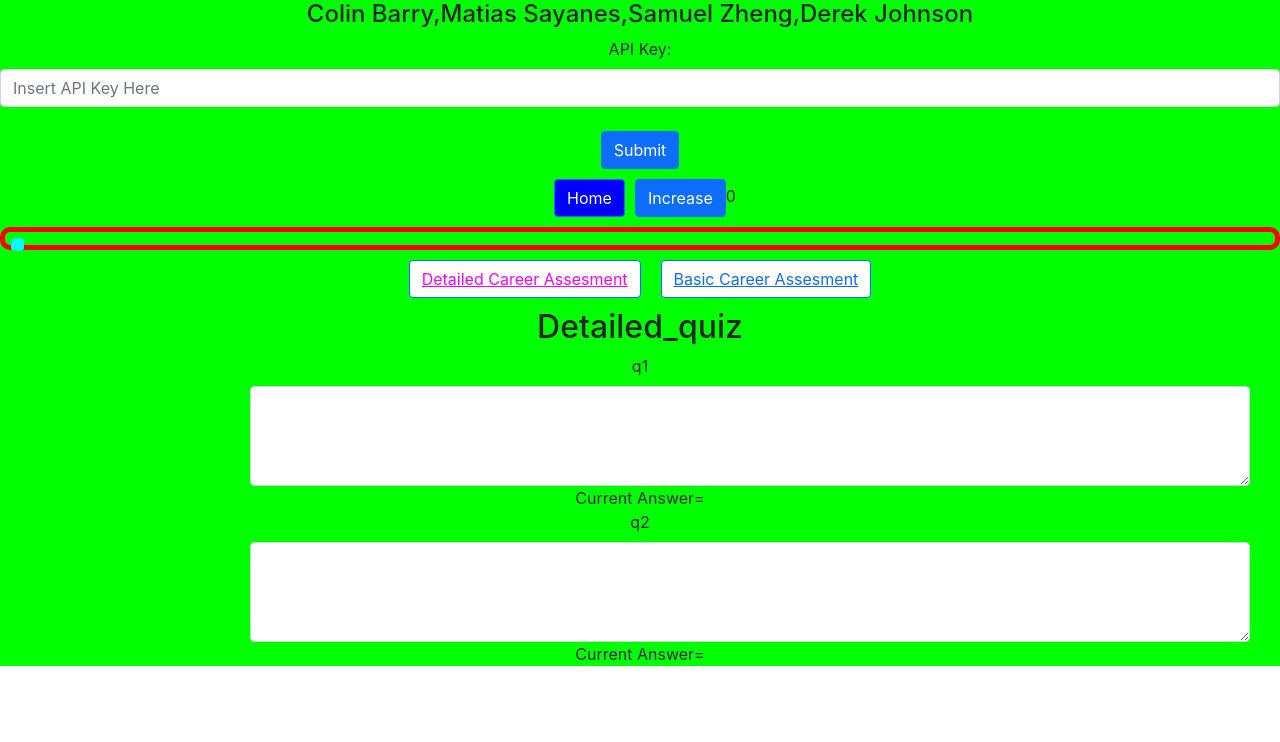
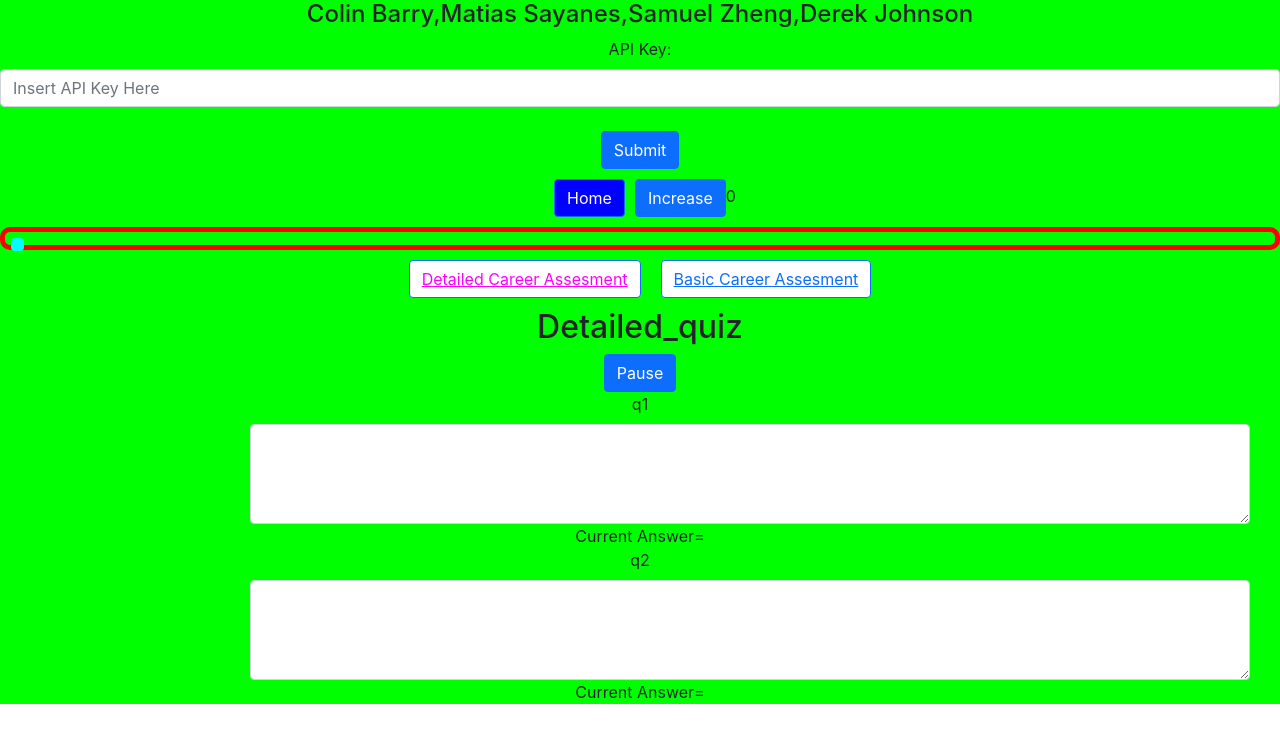
Before and after one commit to ColinB777/FinalProject, a React (Create React App) app: page /detailed_quiz in a window 1280 px wide. Shown: the top 742 px of the page. Built offline with nearby package versions, Linux system fonts and the light colour scheme.

Commit message:
made a pause button

```diff
--- a/src/Detailed.tsx
+++ b/src/Detailed.tsx
@@ -1,5 +1,5 @@
 import {useState } from "react";
-import { Form, FormGroup } from "react-bootstrap";
+import { Button, Form, FormGroup } from "react-bootstrap";
 
 export function Detailedquiz() {
   //This type will help to organize the data
@@ -16,10 +16,16 @@ export function Detailedquiz() {
     const updatedQlist=qList.map((question:Question,i:number)=>(i===index ? {...question, answer:event}:question))
     setQlist(updatedQlist);
   }
+  //Pause button
+  function PauseButton(){
+    alert("The quiz is paused, Click 'ok' to resume");
+  }
+
     //displays the questions and a text input box to each to answer them
     //using map function
     return(<div>
       <h2>Detailed_quiz</h2>
+      <Button onClick={PauseButton}>Pause</Button>
       {qList.map((question:Question,i:number) =>(
       <FormGroup>
       <Form.Label>{question.body}</Form.Label>
```
